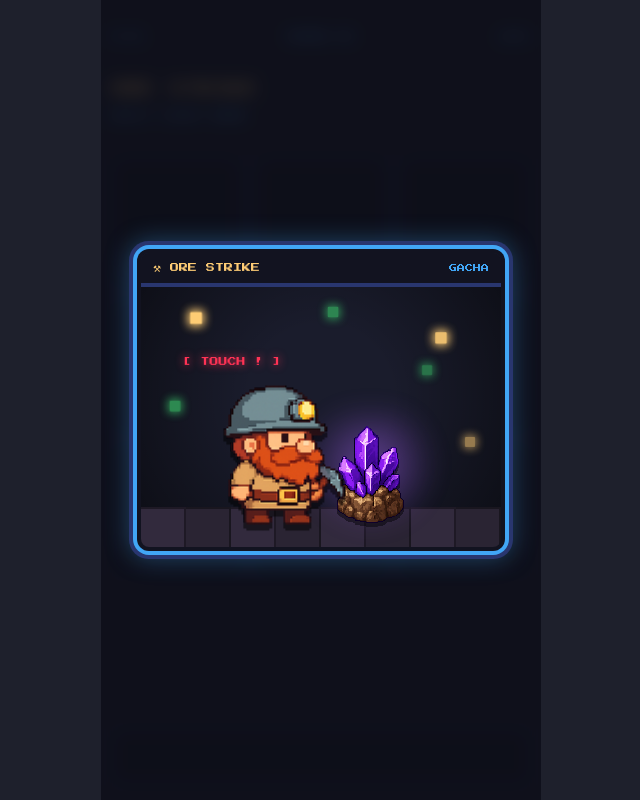
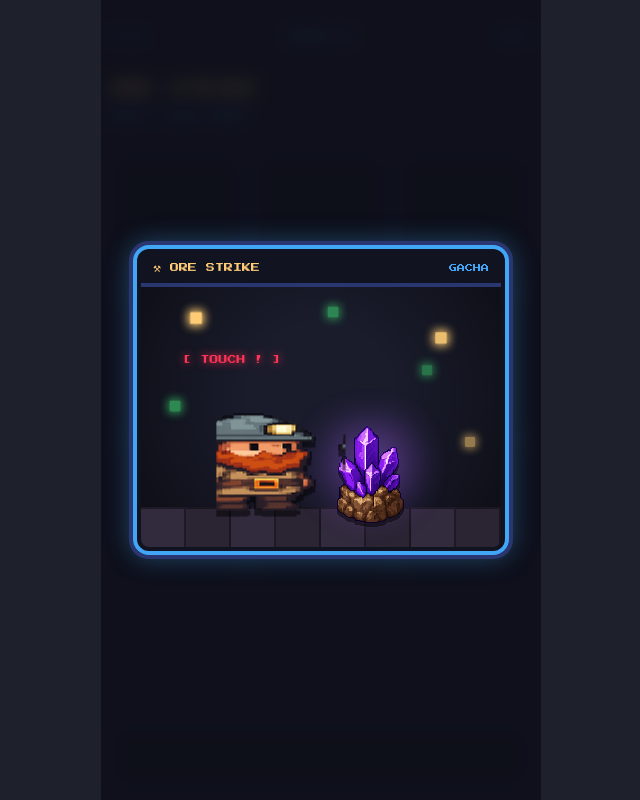
Before and after one commit to Del1618/v0-retro-gacha-mobile-app, a Next.js app: page / in a window 1280 px wide. Shown: the whole page, without its empty margins (319-959 px from the left). Built offline with nearby package versions, Linux system fonts and the light colour scheme.

Commit message:
feat: switch to sprite sheet for GachaGame frames

```diff
--- a/components/gacha-game.tsx
+++ b/components/gacha-game.tsx
@@ -1,7 +1,6 @@
 "use client"
 
 import { useState, useCallback, useRef } from "react"
-import Image from "next/image"
 import { SparkBurst } from "@/components/spark-burst"
 import { LootRow } from "@/components/loot-row"
 import { OreRock } from "@/components/ore-rock"
@@ -10,10 +9,13 @@ import { generateRows, type LottoRow } from "@/lib/lottery"
 type Phase = "idle" | "striking" | "results"
 type Frame = "idle" | "raise" | "strike"
 
-const FRAME_SRC: Record<Frame, string> = {
-  idle: "/dwarf-miner.png",
-  raise: "/dwarf-raise.png",
-  strike: "/dwarf-strike.png",
+// All three poses live in one sprite sheet (3 equal columns) so the art
+// style, palette and proportions are physically identical across frames.
+// We swap frames by shifting the background position rather than the src.
+const FRAME_POS: Record<Frame, string> = {
+  idle: "0% 50%",
+  raise: "50% 50%",
+  strike: "100% 50%",
 }
 
 // Background ambient ore specks scattered on the cave walls.
@@ -151,14 +153,20 @@ export function GachaGame() {
             )}
 
             <span className={`block ${phase === "idle" ? "animate-breathe" : ""}`}>
-              <Image
-                src={FRAME_SRC[frame]}
-                alt="Pixel dwarf miner swinging a pickaxe"
-                width={148}
-                height={148}
-                priority
-                className="pixelated h-[148px] w-[148px] object-contain object-bottom drop-shadow-[0_6px_0_rgba(0,0,0,0.5)]"
-              />
+              <span
+                role="img"
+                aria-label="Pixel dwarf miner swinging a pickaxe"
+                className="pixelated block h-[150px] w-[128px] overflow-hidden drop-shadow-[0_6px_0_rgba(0,0,0,0.5)]"
+              >
+                <span
+                  className="pixelated block h-full w-full bg-no-repeat"
+                  style={{
+                    backgroundImage: "url(/dwarf-sheet.png)",
+                    backgroundSize: "330% 118%",
+                    backgroundPosition: FRAME_POS[frame],
+                  }}
+                />
+              </span>
             </span>
           </button>
         </div>
```
